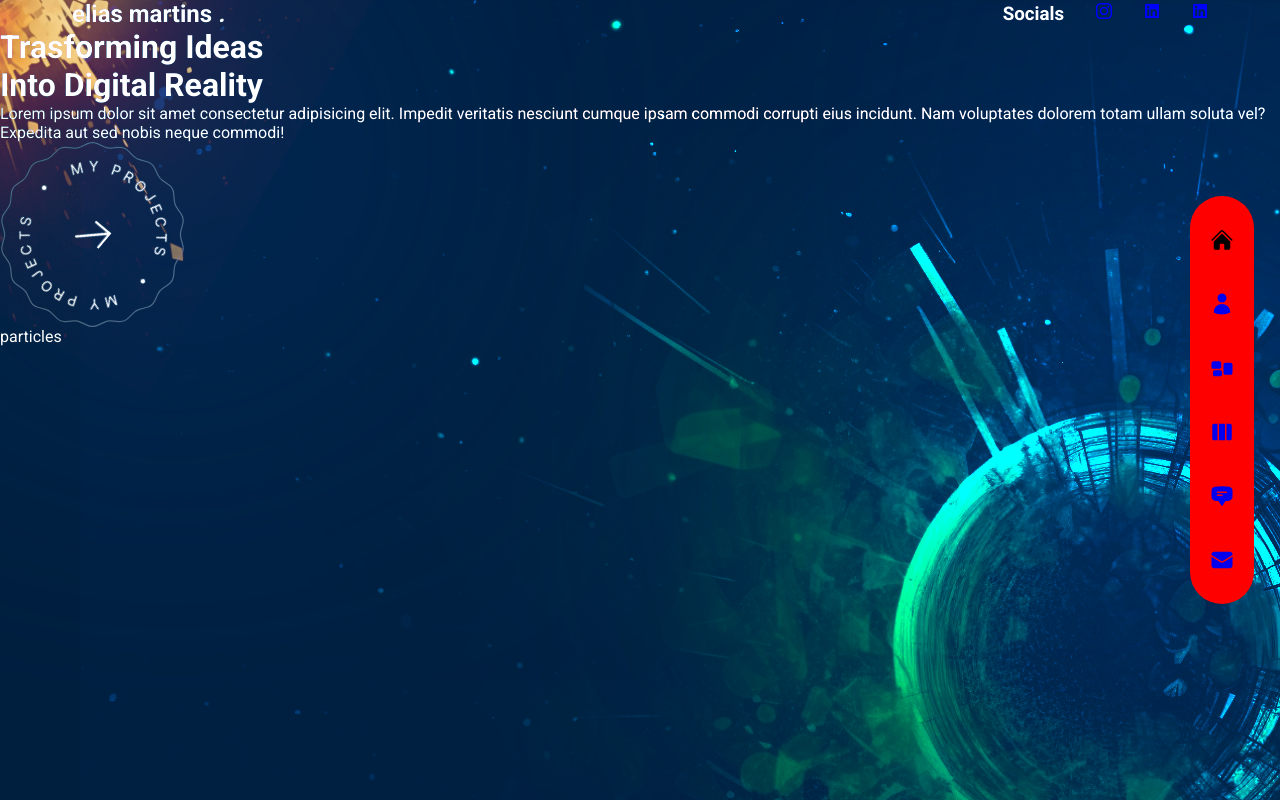
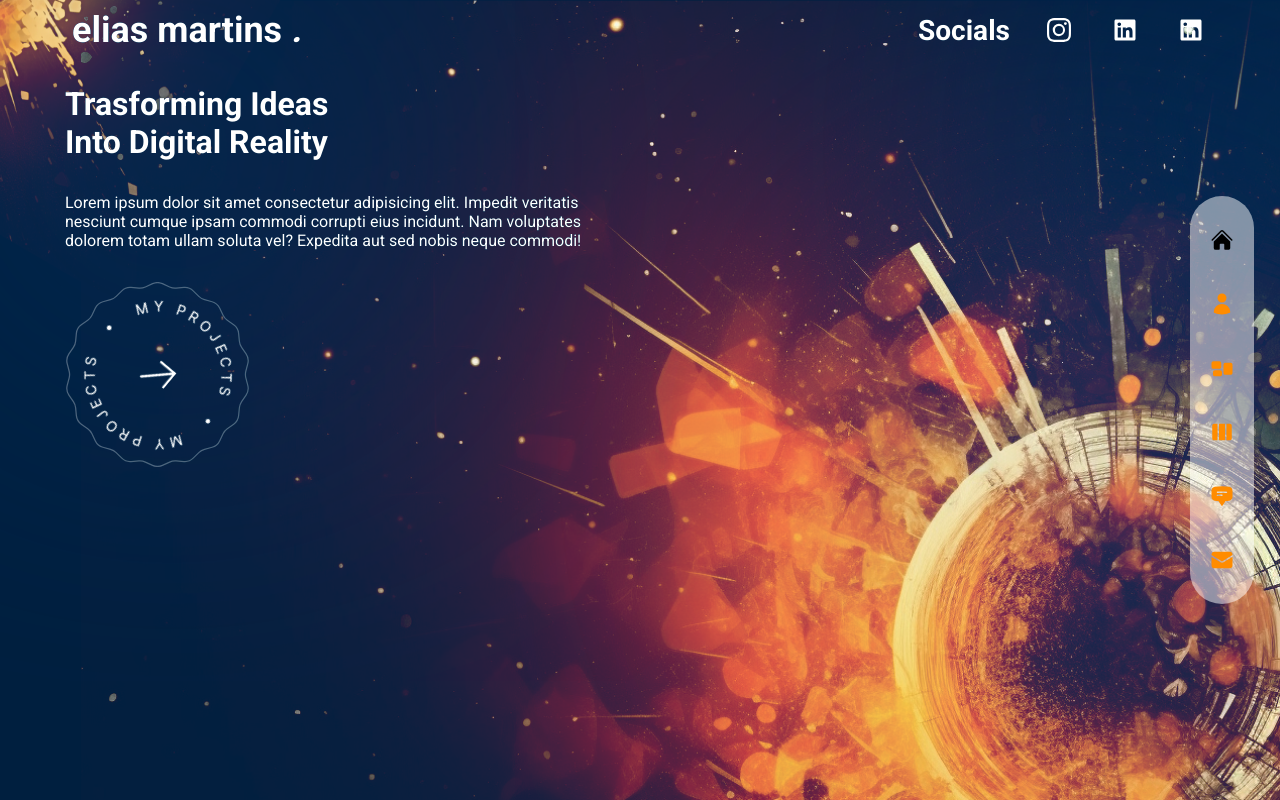
Before and after one commit to eliasfmartins/newportfolio, a Next.js app: page / in a window 1280 px wide. Built offline with nearby package versions, Linux system fonts and the light colour scheme.

Commit message:
feat: ajuustando header

```diff
--- a/src/app/components/Header/styles.ts
+++ b/src/app/components/Header/styles.ts
@@ -3,15 +3,28 @@ import styled from 'styled-components';
 export const HeaderContainer = styled.header`
 	`;
 export const HeaderContent = styled.div`
+height: 60px;
 	margin: 0 auto;
   width: 100%;
   max-width: 1200px;
   padding: 0 2rem;
+	font-size: 1.5rem;
   display: flex;
   justify-content: space-between;
   align-items: center;
   nav {
     display: flex;
+		align-items: center;
+		justify-content: center;
+		height: 4rem;
     gap: 2rem;
   }
+	a{
+		display: flex;
+		align-items: center;
+		justify-content: center;
+		padding: 5px;
+		font-size: 1.5rem;
+		color: white;
+	}
 `;
--- a/src/app/components/Nav/style.ts
+++ b/src/app/components/Nav/style.ts
@@ -1,6 +1,6 @@
-import styled from 'styled-components'
+import styled from 'styled-components';
 
-import Link from 'next/link'
+import Link from 'next/link';
 export const LinkCotaniner = styled(Link)`
   display: flex;
   position: relative;
@@ -8,7 +8,7 @@ export const LinkCotaniner = styled(Link)`
   transition: all 3s;
 
   &:hover {
-    color: red;
+
     visibility: visible;
     .group {
       visibility: visible;
@@ -50,7 +50,7 @@ export const LinkCotaniner = styled(Link)`
   }
   @media (min-width: 1280px) {
     &:hover {
-      color: red;
+
       visibility: visible;
       .group {
         visibility: visible;
@@ -96,7 +96,7 @@ export const LinkCotaniner = styled(Link)`
       }
     }
   }
-`
+`;
 export const NavContainer = styled.nav`
   display: flex;
   flex-direction: column;
@@ -112,9 +112,10 @@ export const NavContainer = styled.nav`
    .actived {
     color: black;
   }
+	color: rgba(255, 215, 0, 0.5);
 
   .navcontent {
-    background-color: red;
+		background-color: rgba(255, 255, 255, 0.5);
     height: auto;
     display: flex;
     width: 100%;
@@ -124,6 +125,7 @@ export const NavContainer = styled.nav`
     padding: 2rem 1rem;
     font-size: 1.5rem;
     line-height: 2rem;
+		color: #fff;
   }
   @media (min-width: 768px) {
     .navcontent {
@@ -131,6 +133,9 @@ export const NavContainer = styled.nav`
       padding-right: 10rem;
     }
   }
+	a{
+		color:darkorange;
+	}
 
   @media (min-width: 1280px) {
     justify-content: center;
@@ -152,4 +157,4 @@ export const NavContainer = styled.nav`
       border-radius: 9999px;
     }
   }
-`
+`;
--- a/src/app/components/TopLeftImg/index.tsx
+++ b/src/app/components/TopLeftImg/index.tsx
@@ -4,18 +4,19 @@ import styled from 'styled-components';
 export const TopLeftImg = () => {
 	return (
 		<ContainerImg>
-			<Image src='/top-left-img.png' width={400} height={400} alt='left-img' />
+			<Image src='/top-left-img.png' width={300} height={300} alt='left-img' />
 		</ContainerImg >
 	);
 };
 export const ContainerImg = styled.main`
-width: 400px;
+width: 300px;
+height: 300px;
 position: absolute;
 	left: 0;
 	top: 0;
 	mix-blend-mode: lighten;
 	z-index: 10;
-@media (max-width:600px){
+@media (max-width:800px){
 	width: 200px;
 
 }
--- a/src/app/page.tsx
+++ b/src/app/page.tsx
@@ -9,8 +9,10 @@ import { TopLeftImg } from './components/TopLeftImg';
 export default function Home() {
 	return (
 		<PageContainer as={motion.div}>
+			<PageContent>
+
 				<TopLeftImg />
-			<div>
+				<div className='text'>
 					<h1>
 						Trasforming Ideas <br /> Into <span>Digital Reality</span>
 					</h1>
@@ -35,21 +37,33 @@ export default function Home() {
 						<RoutateBtn />
 					</motion.div>
 				</div>
-			<div className='image'></div>
 				{/* sem background pra baguia com fundo ele q turou o background*/}
 				{/* mix color css como n sei */}
-			<div>particles</div>
+				<div className='image'></div>
+			</PageContent>
 		</PageContainer>
 	);
 }
 export const PageContainer = styled.main`
 .image{
   background: url('/explosion.png');
-	mix-blend-mode: color-dodge;
+	mix-blend-mode: lighten;
 	width: 1200px;
 	height: 100%;
 	position: absolute;
 	right: 0;
 	bottom: 0;
 }
+.text{
+	display: flex;
+	flex-direction: column;
+	max-width: 50%;
+	padding: 25px;
+	gap: 2rem;
+}
 `;
+export const PageContent = styled.div`
+	max-width: 1200px;
+	height: calc(100vh - 60px);
+	margin: 0 auto;
+`;
```
Also changed, not shown: src/app/components/Nav/index.tsx (+13 -13 lines). Lines whose indentation alone changed are shown as unchanged.
